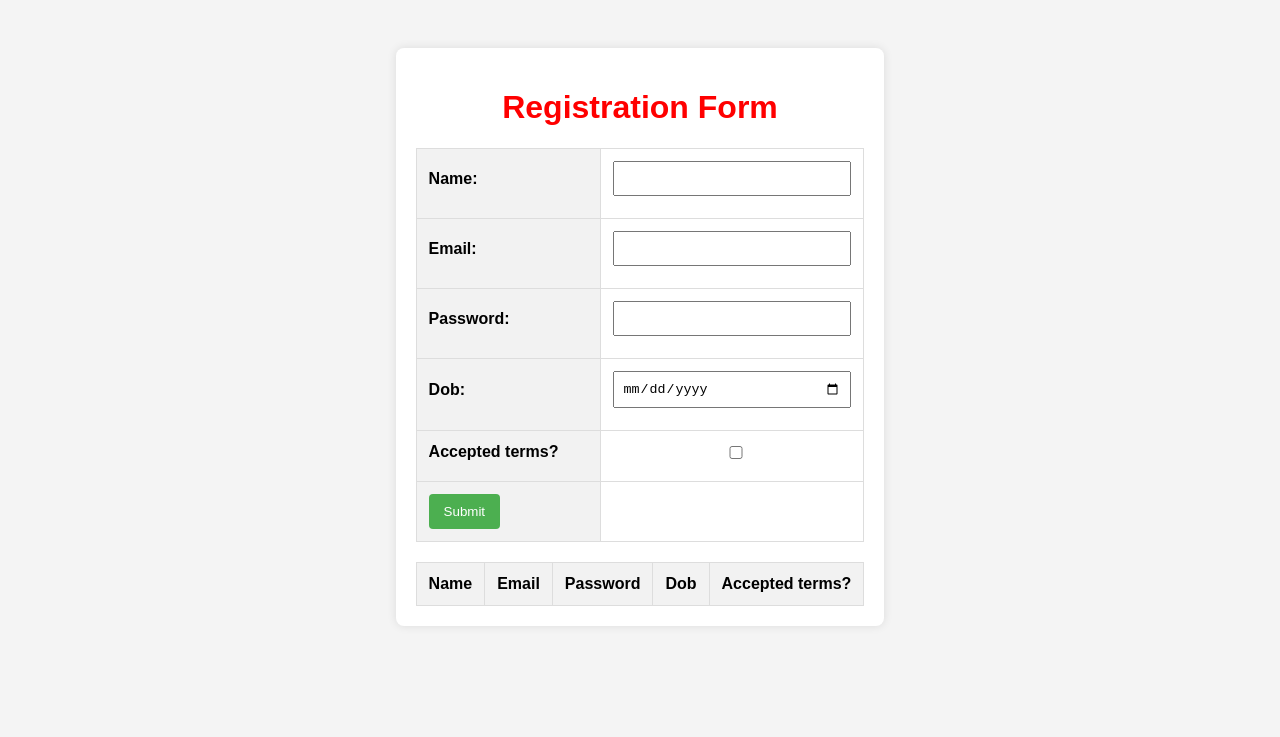
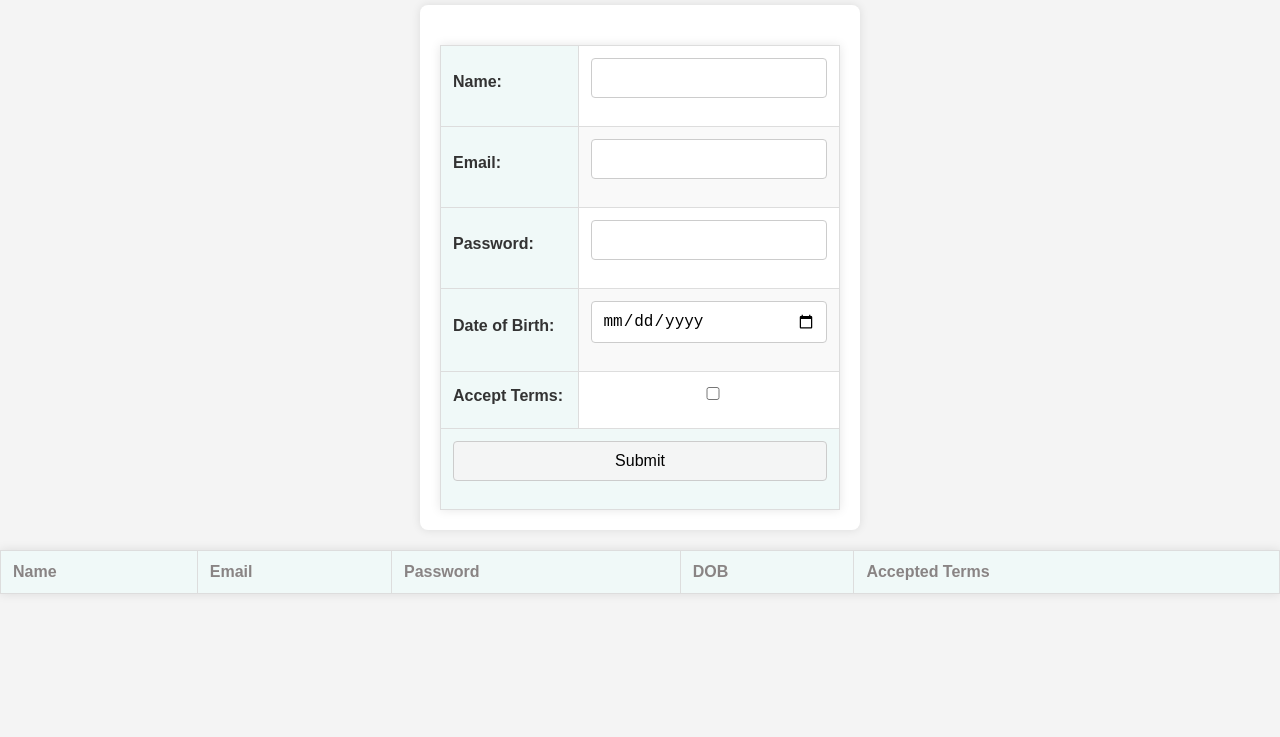
Before and after one commit to VaishaliMandula/wd10, a plain HTML site: page index.html in a window 1280 px wide. Shown: the part 63-800 px from the top of the page. Drawn offline with Linux system fonts and the light colour scheme.

Commit message:
Update index.html

```diff
--- a/index.html
+++ b/index.html
@@ -4,73 +4,231 @@
     <meta charset="UTF-8">
     <meta name="viewport" content="width=device-width, initial-scale=1.0">
     <title>Registration Form</title>
-  <link rel="stylesheet" href="index.css">
+    <style>
+        body {
+            font-family: Arial, sans-serif;
+            background-color: #f4f4f4;
+            margin: 0;
+            padding: 0;
+        }
+
+        h2 {
+            color: #333;
+        }
+
+        form {
+            max-width: 400px;
+            margin: 20px auto;
+            background-color: #fff;
+            padding: 20px;
+            border-radius: 8px;
+            box-shadow: 0 0 10px rgba(0, 0, 0, 0.1);
+        }
+
+        label {
+            display: block;
+            margin-bottom: 8px;
+            color: #333;
+        }
+
+        input, checkbox, button {
+            width: 100%;
+            padding: 10px;
+            margin-bottom: 16px;
+            box-sizing: border-box;
+            border: 1px solid #ccc;
+            border-radius: 4px;
+            font-size: 16px;
+        }
+
+        button {
+            background-color: #f4f5f5;
+            color: rgba(60, 155, 93, 0.64) 255, 255, 0.988);
+            cursor: pointer;
+        }
+
+        button:hover {
+            background-color: #45a049;
+        }
+
+        table {
+            border-collapse: collapse;
+            width: 100%;
+            margin-top: 20px;
+            background-color: #fff;
+            box-shadow: 0 0 10px rgba(0, 0, 0, 0.1);
+        }
+
+        th, td {
+            border: 1px solid #dddddd;
+            text-align: left;
+            padding: 12px;
+        }
+
+        th {
+            background-color: #f0f9f8;
+            color: #898484;
+        }
+
+        tbody tr:nth-child(even) {
+            background-color: #f9f9f9;
+        }
+    </style>
+
+
 </head>
 <body>
 
+    <h2 align="center">Registration Form</h2>
     <form id="registrationForm">
-    <h1 style="color: red"><center>Registration Form</center></h1>
-<table cellspacing="2" cellpadding="20" align="center">
+        <table align="center" cellspacing="2" cellpadding="20">
         <tr><th><label for="name">Name:</label></th>
-    <td><input type="text" id="name" name="name" required><br></td></tr>
+        <td><input type="text" id="name" required></td></tr>
 
        <tr><th><label for="email">Email:</label></th>
-    <td><input type="email" id="email" name="email" required><br></td></tr>
+        <td><input type="email" id="email" required></td></tr>
 
         <tr><th><label for="password">Password:</label></th>
-    <td><input type="password" id="password" name="password" required><br></td></tr>
+        <td><input type="password" id="password" required></td></tr>
 
-    <tr><th><label for="dob">Dob:</label></th>
-    <td><input type="date" id="dob" name="dob" required><br></td></tr>
-    <tr><th><label for="acceptedTerms">Accepted terms?</label></th>
-    <td><input type="checkbox" id="acceptedTerms" name="acceptedTerms" required><br></td></tr>
+        <tr><th><label for="dob">Date of Birth:</label></th>
+        <td><input type="date" id="dob" required></td></tr>
 
-    <tr><th><button type="submit" onclick="submitForm()">Submit</button></th></tr></table>
-    <table id="userTable" cellspacing="20" align="center">
-        <thead
+        <tr><th><label for="terms">Accept Terms:</label></th>
+        <td><input type="checkbox" id="terms" required></td></tr>
+
+       <tr><th colspan="2"><center><button type="button" onclick="submitForm()">Submit</button></center></th></tr></table>
+    </form>
+    <table id="userTable">
+        <thead>
             <tr>
                 <th>Name</th>
                 <th>Email</th>
                 <th>Password</th>
-            <th>Dob</th>
-            <th>Accepted terms?</th>
+                <th>DOB</th>
+                <th>Accepted Terms</th>
             </tr>
         </thead>
-        <tbody></tbody>
+        <tbody>
+            <!-- Table entries will be added dynamically using JavaScript -->
+        </tbody>
     </table>
-  </form>
+    <script>
+         document.addEventListener('DOMContentLoaded', function () {
+            loadEntries();
 
-  <script>
+        });
         function submitForm() {
+            // Get form values
+            var name = document.getElementById("name").value;
+            var email = document.getElementById("email").value;
+            var password = document.getElementById("password").value;
+            var dob = document.getElementById("dob").value;
+            var terms = document.getElementById("terms").checked;
 
-      var name = document.getElementById('name').value;
-      var email = document.getElementById('email').value;
-      var password = document.getElementById('password').value;
-      var dob = document.getElementById('dob').value;
-      var acceptedTerms = document.getElementById('acceptedTerms').checked;
+            // Validate email and age
+            if (!validateEmail(email)) {
+                alert("Invalid email address");
+                return;
+            }
 
+            var age = calculateAge(dob);
+            if (age < 18 || age > 55) {
+                alert("Age must be between 18 and 55");
+                return;
+            }
 
-      var table = document.getElementById('userTable').getElementsByTagName('tbody')[0];
-      var newRow = table.insertRow(table.rows.length);
-      var cell1 = newRow.insertCell(0);
-      var cell2 = newRow.insertCell(1);
-      var cell3 = newRow.insertCell(2);
-      var cell4 = newRow.insertCell(3);
-      var cell5 = newRow.insertCell(4);
-
+            // Add entry to the table
+            var table = document.getElementById("userTable").getElementsByTagName('tbody')[0];
+            var row = table.insertRow(0);
+            var cell1 = row.insertCell(0);
+            var cell2 = row.insertCell(1);
+            var cell3 = row.insertCell(2);
+            var cell4 = row.insertCell(3);
+            var cell5 = row.insertCell(4);
 
             cell1.innerHTML = name;
             cell2.innerHTML = email;
             cell3.innerHTML = password;
             cell4.innerHTML = dob;
-      cell5.innerHTML = acceptedTerms ? 'Yes' : 'No';
+            cell5.innerHTML = terms ? 'Yes' : 'No';
+
+            // Clear the form
+            document.getElementById("registrationForm").reset();
+        }
 
 
-      document.getElementById('name').value = '';
-      document.getElementById('email').value = '';
-      document.getElementById('password').value = '';
-      document.getElementById('dob').value = '';
-      document.getElementById('acceptedTerms').checked = false;
+        function validateEmail(email) {
+            // Simple email validation
+            var emailRegex = /^[^\s@]+@[^\s@]+\.[^\s@]+$/;
+            return emailRegex.test(email);
+        }
+
+        function calculateAge(dob) {
+            // Calculate age based on the date of birth
+            var dobDate = new Date(dob);
+            var currentDate = new Date();
+            var age = currentDate.getFullYear() - dobDate.getFullYear();
+            var monthDiff = currentDate.getMonth() - dobDate.getMonth();
+
+            if (monthDiff < 0 || (monthDiff === 0 && currentDate.getDate() < dobDate.getDate())) {
+                age--;
+            }
+
+            return age;
+        }
+        function saveEntries() {
+            // Save entries to localStorage
+            var entries = getEntriesFromTable();
+            localStorage.setItem('userEntries', JSON.stringify(entries));
+        }
+        function loadEntries() {
+            // Load entries from localStorage and populate the table
+            var storedEntries = localStorage.getItem('userEntries');
+
+            if (storedEntries) {
+                var entries = JSON.parse(storedEntries);
+                populateTable(entries);
+            }
+        }
+        function getEntriesFromTable() {
+            // Extract entries from the table
+            var table = document.getElementById("userTable").getElementsByTagName('tbody')[0];
+            var entries = [];
+
+            for (var i = 0; i < table.rows.length; i++) {
+                var entry = {
+                    name: table.rows[i].cells[0].innerHTML,
+                    email: table.rows[i].cells[1].innerHTML,
+                    password: table.rows[i].cells[2].innerHTML,
+                    dob: table.rows[i].cells[3].innerHTML,
+                    terms: table.rows[i].cells[4].innerHTML === 'Yes' ? true : false
+                };
+                entries.push(entry);
+            }
+
+            return entries;
+        }
+
+        function populateTable(entries) {
+
+            var table = document.getElementById("userTable").getElementsByTagName('tbody')[0];
+            table.innerHTML = "";
+
+            for (var i = 0; i < entries.length; i++) {
+                var row = table.insertRow(0);
+                var cell1 = row.insertCell(0);
+                var cell2 = row.insertCell(1);
+                var cell3 = row.insertCell(2);
+                var cell4 = row.insertCell(3);
+                var cell5 = row.insertCell(4);
+
+                cell1.innerHTML = entries[i].name;
+                cell2.innerHTML = entries[i].email;
+                cell3.innerHTML = entries[i].password;
+                cell4.innerHTML = entries[i].dob;
+                cell5.innerHTML = entries[i].terms ? 'Yes' : 'No';
+            }
         }
     </script>
 
```
Lines whose indentation alone changed are shown as unchanged.
